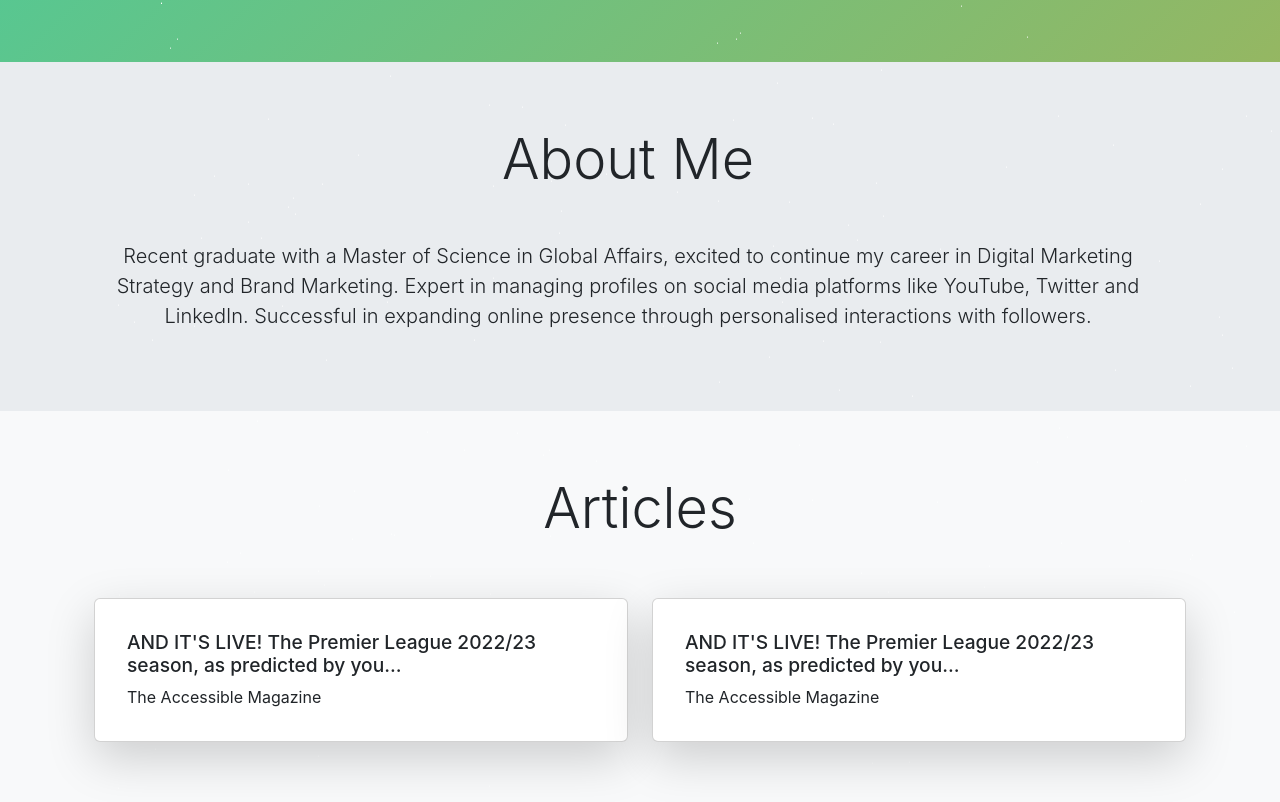
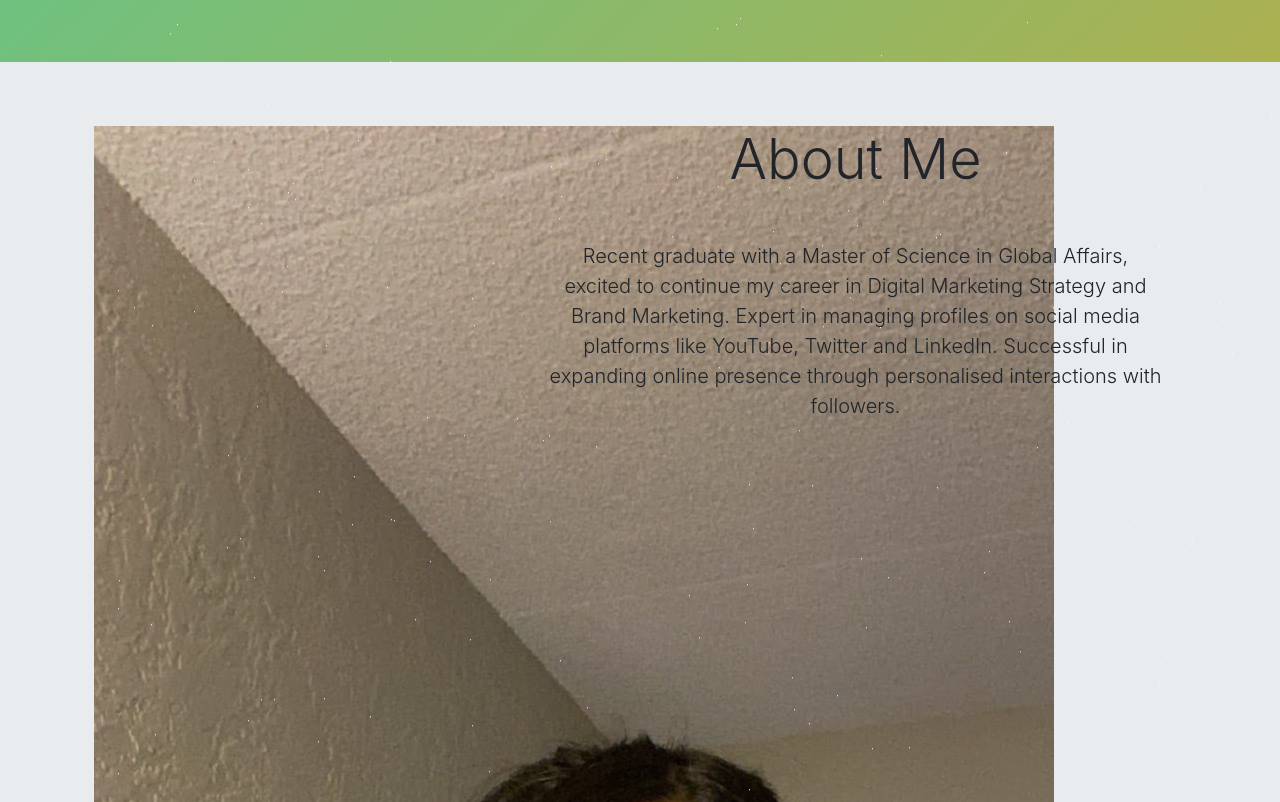
Before and after one commit to rheakher/sayali-portfolio, a React (Create React App) app: page / in a window 1280 px wide. Shown: the part 738-1540 px from the top of the page. Built offline with nearby package versions, Linux system fonts and the light colour scheme.

Commit message:
Initial Commit

```diff
--- a/src/components/home/AboutMe.jsx
+++ b/src/components/home/AboutMe.jsx
@@ -1,53 +1,16 @@
 import React from "react";
-
 import axios from "axios";
 import { Jumbotron } from "./migration";
 
-const pictureLinkRegex = new RegExp(
-  /[(http(s)?):(www.)?a-zA-Z0-9@:%._+~#=]{2,256}\.[a-z]{2,6}\b([-a-zA-Z0-9@:%_+.~#?&//=]*)/
-);
 
 const AboutMe = ({ heading, message, link, imgSize, resume }) => {
-  const [profilePicUrl, setProfilePicUrl] = React.useState("");
-  const [showPic, setShowPic] = React.useState(Boolean(link));
-  // https://stackoverflow.com/questions/55840294/how-to-fix-missing-dependency-warning-when-using-useeffect-react-hook
-  React.useEffect(() => {
-    const handleRequest = async () => {
-      const instaLink = "https://www.instagram.com/";
-      const instaQuery = "/?__a=1";
-      try {
-        const response = await axios.get(instaLink + link + instaQuery);
-        setProfilePicUrl(response.data.graphql.user.profile_pic_url_hd);
-      } catch (error) {
-        setShowPic(false);
-        console.error(error.message);
-      }
-    };
-
-    if (link && !pictureLinkRegex.test(link)) {
-      handleRequest();
-    } else {
-      setProfilePicUrl(link);
-    }
-  }, [link]);
-
-
-
     return (
         <Jumbotron id="aboutme" className="m-0">
           <div className="container row">
             <div className="col-5 d-none d-lg-block align-self-center">
-          {showPic && (
-            <img
-              className="border border-secondary rounded-circle"
-              src={profilePicUrl}
-              alt="profilepicture"
-              width={imgSize}
-              height={imgSize}
-            />
-          )}
+                <img className=" bg-white mb-3" src={link} alt="profile picture"/>
             </div>
-        <div className={`col-lg-${showPic ? "7" : "12"}`}>
+            <div className={`col-lg ? "7" : "12"}`}>
               <h2 className="display-4 mb-5 text-center">{heading}</h2>
               <p className="lead text-center">{message}</p>
               {resume && (
@@ -68,6 +31,8 @@ const AboutMe = ({ heading, message, link, imgSize, resume }) => {
           </div>
         </Jumbotron>
       );
+
   };
 
+
 export default AboutMe;
--- a/src/components/home/ArticleCard.jsx
+++ b/src/components/home/ArticleCard.jsx
@@ -1,20 +1,22 @@
-import React, { useState, useEffect, useCallback } from "react";
+import React from "react";
 import Col from "react-bootstrap/Col";
 import Card from "react-bootstrap/Card";
 import Skeleton from "react-loading-skeleton";
-import axios from "axios";
+import Button from 'react-bootstrap/Button';
+
 
 const ArticleCard = ({ value }) => {
   const {
     title,
-    publisher
+    publisher,
+    link
   } = value;
   return (
     <Col md={6}>
       <Card className="card shadow-lg p-3 mb-5 bg-white rounded">
         <Card.Body>
-          <Card.Title as="h5">{title || <Skeleton />} </Card.Title>
-          <Card.Text>{(!publisher) ? "Hello" : publisher || <Skeleton count={3} />} </Card.Text>
+          <Card.Title as="h6">{title || <Skeleton />} </Card.Title>
+          <Button variant="dark" href="link">{publisher}</Button>
         </Card.Body>
       </Card>
     </Col>
--- a/src/data/config.js
+++ b/src/data/config.js
@@ -29,7 +29,7 @@ const mainBody = {
 const about = {
   show: true,
   heading: "About Me",
-  //imageLink: require("../editable-stuff/hashirshoaeb.png"),
+  imageLink: require("../assets/img/sayali.jpeg"),
   imageSize: 375,
   message: "Recent graduate with a Master of Science in Global Affairs, excited to continue my career in Digital Marketing Strategy and Brand Marketing. Expert in managing profiles on social media platforms like YouTube, Twitter and LinkedIn. Successful in expanding online presence through personalised interactions with followers."
   //resume: "https://docs.google.com/document/d/13_PWdhThMr6roxb-UFiJj4YAFOj8e_bv3Vx9UHQdyBQ/edit?usp=sharing",
```
Also changed, not shown: src/assets/img/sayali.jpeg (added). Lines whose indentation alone changed are shown as unchanged.
